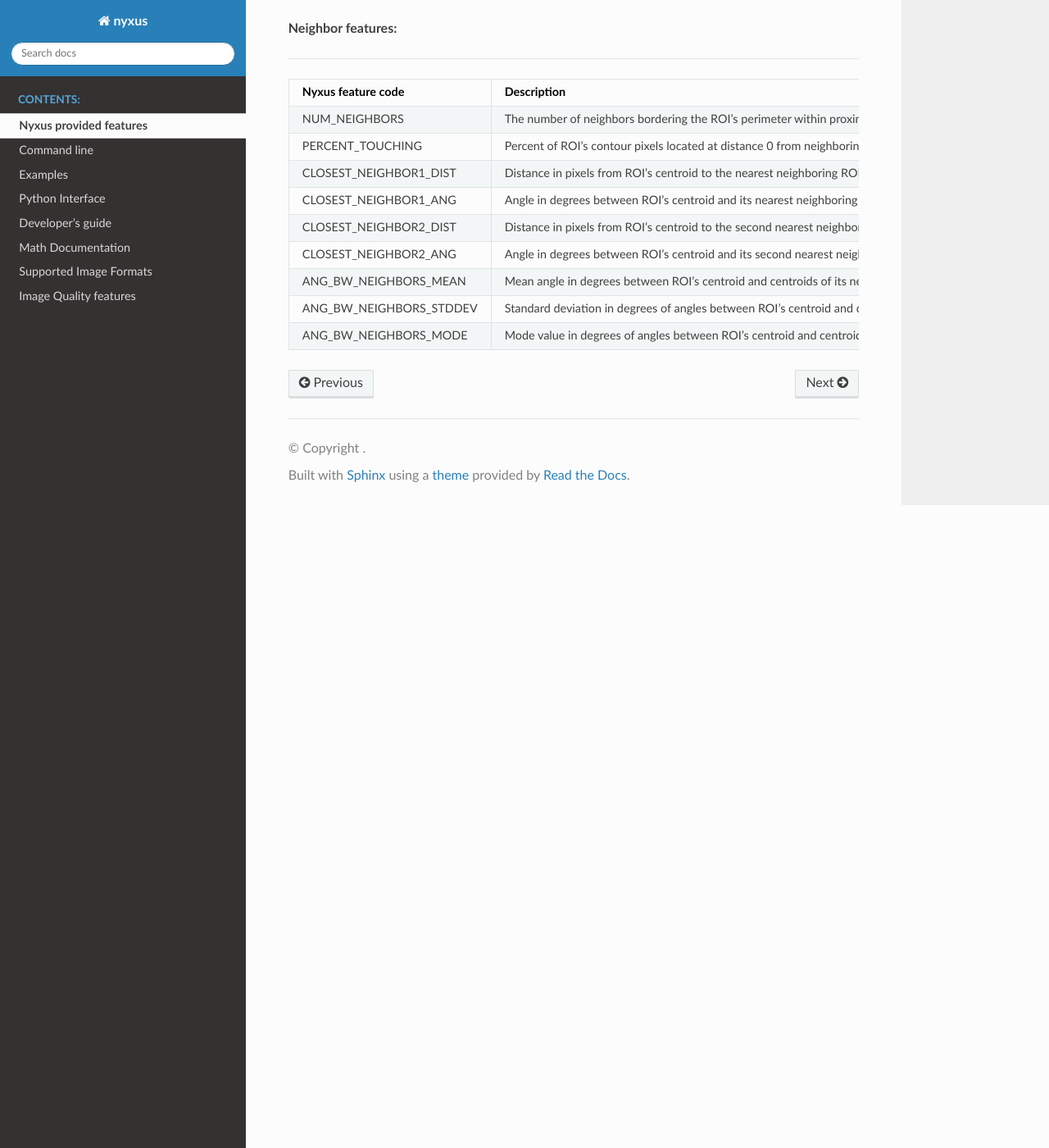
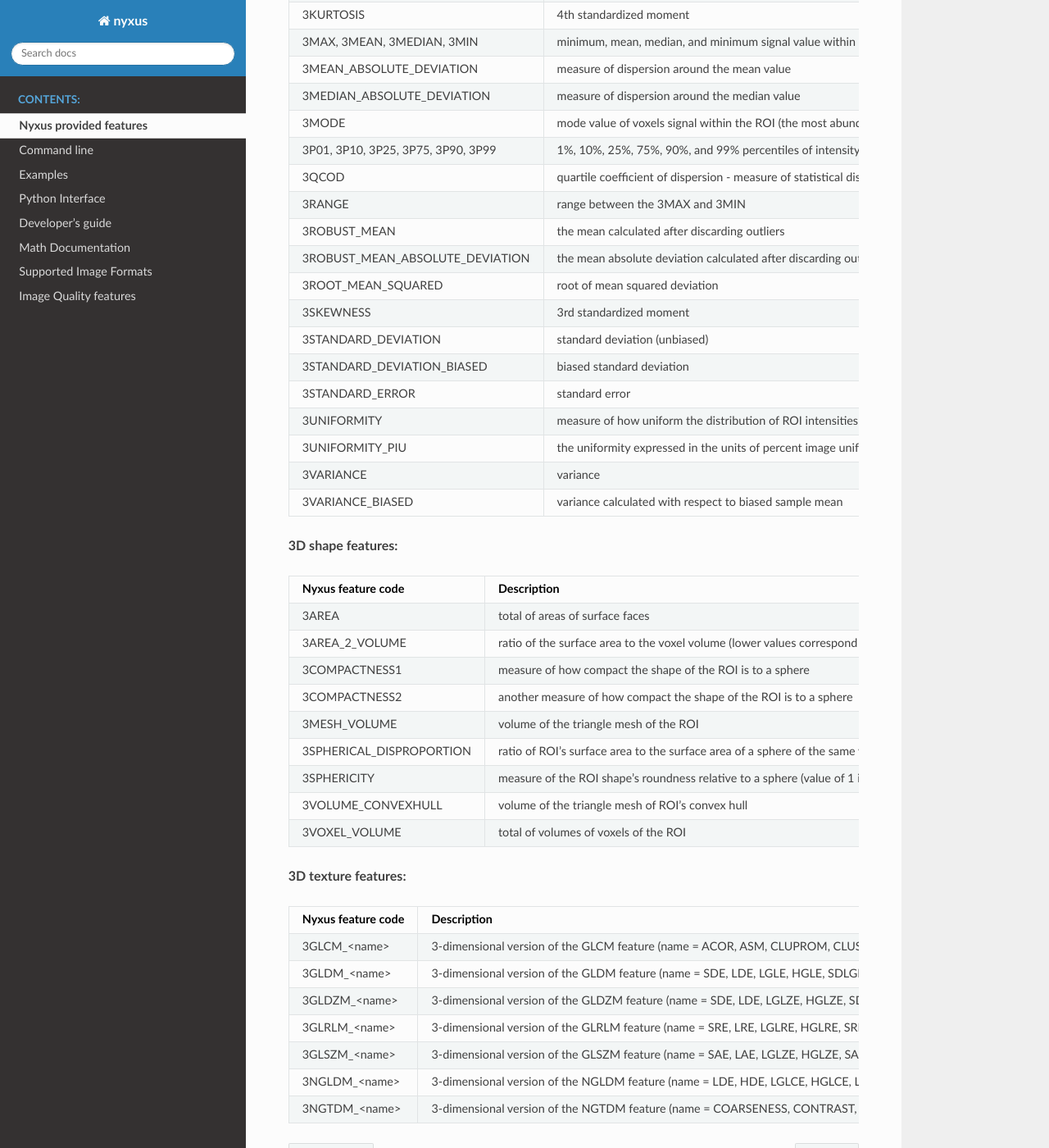
Before and after one commit to PolusAI/nyxus, a Sphinx documentation site: the page built from docs/source/featurelist.rst, in a window 1280 px wide and 1400 px high, scrolled down 13330 px. Shown: the whole window at 82% size. Built offline with Sphinx 7.4.7 and the Read the Docs theme 3.1.0, drawn with Linux system fonts in a browser that asks for light colours; some of the changed text lies outside the part shown.

Commit message:
updated online reference

```diff
--- a/docs/source/featurelist.rst
+++ b/docs/source/featurelist.rst
@@ -62,7 +61,7 @@ Nyxus provided features
    * - P01, P10, P25, P75, P90, P99
      - 1%, 10%, 25%, 75%, 90%, and 99% percentiles of intensity distribution
    * - QCOD
-     - quantile coefficient of dispersion
+     - quartile coefficient of dispersion
    * - INTERQUARTILE_RANGE
      - Distribution's interquartile range
    * - ROBUST_MEAN_ABSOLUTE_DEVIATION
@@ -557,7 +552,6 @@ Nyxus provided features
 
 **2D shape image moments:**
 
-----
 
 .. list-table::
    :header-rows: 1
@@ -691,7 +685,6 @@ Nyxus provided features
 
 **2D intensity image moments:**
 
-----
 
 .. list-table::
    :header-rows: 1
@@ -850,3 +804,121 @@ Nyxus provided features
      - Standard deviation in degrees of angles between ROI's centroid and centroids of its neighboring ROIs
    * - ANG_BW_NEIGHBORS_MODE
      - Mode value in degrees of angles between ROI's centroid and centroids of its neighboring ROIs
+
+
+**3D pixel intensity features:**
+
+
+.. list-table::
+   :header-rows: 1
+
+   * - Nyxus feature code
+     - Description
+   * - 3COV
+     - Coefficient of variation
+   * - 3COVERED_IMAGE_INTENSITY_RANGE
+     - intensity range of the ROI to intensity range of all the ROIs
+   * - 3ENERGY
+     - ROI energy
+   * - 3ENTROPY
+     - ROI entropy - a measure of the amount of information (that is, randomness) in the ROI
+   * - 3EXCESS_KURTOSIS
+     - measure of how ROI intensity distribution's tails deviate from those of a normal distribution
+   * - 3HYPERFLATNESS
+     - 6th standardized moment
+   * - 3HYPERSKEWNESS
+     - 5th standardized moment
+   * - 3INTEGRATED_INTENSITY
+     - total signal within the ROI
+   * - 3INTERQUARTILE_RANGE
+     - difference between the 75th and 25th percentiles
+   * - 3KURTOSIS
+     - 4th standardized moment
+   * - 3MAX, 3MEAN, 3MEDIAN, 3MIN
+     - minimum, mean, median, and minimum signal value within the ROI
+   * - 3MEAN_ABSOLUTE_DEVIATION
+     - measure of dispersion around the mean value
+   * - 3MEDIAN_ABSOLUTE_DEVIATION
+     - measure of dispersion around the median value
+   * - 3MODE
+     - mode value of voxels signal within the ROI (the most abundant signal value within the ROI)
+   * - 3P01, 3P10, 3P25, 3P75, 3P90, 3P99
+     - 1%, 10%, 25%, 75%, 90%, and 99% percentiles of intensity distribution
+   * - 3QCOD
+     - quartile coefficient of dispersion - measure of statistical dispersion that focuses on the middle 50% of the data, making it robust to outliers
+   * - 3RANGE
+     - range between the 3MAX and 3MIN
+   * - 3ROBUST_MEAN
+     - the mean calculated after discarding outliers
+   * - 3ROBUST_MEAN_ABSOLUTE_DEVIATION
+     - the mean absolute deviation calculated after discarding outliers
+   * - 3ROOT_MEAN_SQUARED
+     - root of mean squared deviation
+   * - 3SKEWNESS
+     - 3rd standardized moment
+   * - 3STANDARD_DEVIATION
+     - standard deviation (unbiased)
+   * - 3STANDARD_DEVIATION_BIASED
+     - biased standard deviation
+   * - 3STANDARD_ERROR
+     - standard error
+   * - 3UNIFORMITY
+     - measure of how uniform the distribution of ROI intensities is
+   * - 3UNIFORMITY_PIU
+     - the uniformity expressed in the units of percent image uniformity (PIU)
+   * - 3VARIANCE
+     - variance
+   * - 3VARIANCE_BIASED
+     - variance calculated with respect to biased sample mean
+
+
+**3D shape features:**
+
+
+.. list-table::
+   :header-rows: 1
+
+   * - Nyxus feature code
+     - Description
+   * - 3AREA
+     - total of areas of surface faces
+   * - 3AREA_2_VOLUME
+     - ratio of the surface area to the voxel volume (lower values correspond to more sphere-like ROIs)
+   * - 3COMPACTNESS1
+     - measure of how compact the shape of the ROI is to a sphere
+   * - 3COMPACTNESS2
+     - another measure of how compact the shape of the ROI is to a sphere
+   * - 3MESH_VOLUME
+     - volume of the triangle mesh of the ROI
+   * - 3SPHERICAL_DISPROPORTION
+     - ratio of ROI's surface area to the surface area of a sphere of the same volume as the ROI (value of 1 corresponds to a perfect square)
+   * - 3SPHERICITY
+     - measure of the ROI shape's roundness relative to a sphere (value of 1 is a perfect sphere)
+   * - 3VOLUME_CONVEXHULL
+     - volume of the triangle mesh of ROI's convex hull
+   * - 3VOXEL_VOLUME
+     - total of volumes of voxels of the ROI
+
+
+**3D texture features:**
+
+
+.. list-table::
+   :header-rows: 1
+
+   * - Nyxus feature code
+     - Description
+   * - 3GLCM_<name>
+     - 3-dimensional version of the GLCM feature (name = ACOR, ASM, CLUPROM, CLUSHADE, CLUTEND, CONTRAST, CORRELATION, DIFAVE, DIFENTRO, DIFVAR, DIS, ID, IDN, IDM, IDMN, INFOMEAS1, INFOMEAS2, IV, JAVE, JE, JMAX, JVAR, SUMAVERAGE, SUMENTROPY, or SUMVARIANCE)
+   * - 3GLDM_<name>
+     - 3-dimensional version of the GLDM feature (name = SDE, LDE, LGLE, HGLE, SDLGLE, SDHGLE, LDLGLE, LDHGLE, GLN, DN, DNN, GLV, DV, or DE)
+   * - 3GLDZM_<name>
+     - 3-dimensional version of the GLDZM feature (name = SDE, LDE, LGLZE, HGLZE, SDLGLE, SDHGLE, LDLGLE, LDHGLE, GLNU, GLNUN, ZDNU, ZDNUN, ZP, GLM, GLV, ZDM, ZDV, or ZDE)
+   * - 3GLRLM_<name>
+     - 3-dimensional version of the GLRLM feature (name = SRE, LRE, LGLRE, HGLRE, SRLGLE, SRHGLE, LRLGLE, LRHGLE, GLN, GLNN, RLN, RLNN, RP, GLV, RV, or RE)
+   * - 3GLSZM_<name>
+     - 3-dimensional version of the GLSZM feature (name = SAE, LAE, LGLZE, HGLZE, SALGLE, SAHGLE, LALGLE, LAHGLE, GLN, GLNN, SZN, SZNN, ZP, GLV, ZV, or ZE)
+   * - 3NGLDM_<name>
+     - 3-dimensional version of the NGLDM feature (name = LDE, HDE, LGLCE, HGLCE, LDLGLE, LDHGLE, HDLGLE, HDHGLE, GLNU, GLNUN, DCNU, DCNUN, DCP, GLM, GLV, DCM, DCV, DCENT, or DCENE)
+   * - 3NGTDM_<name>
+     - 3-dimensional version of the NGTDM feature (name = COARSENESS, CONTRAST, BUSYNESS, COMPLEXITY, or STRENGTH)
```
Also changed, not shown: other parts of docs/source/featurelist.rst (+12 -56 lines), README.md (+14 -0 lines), 1 other file.
